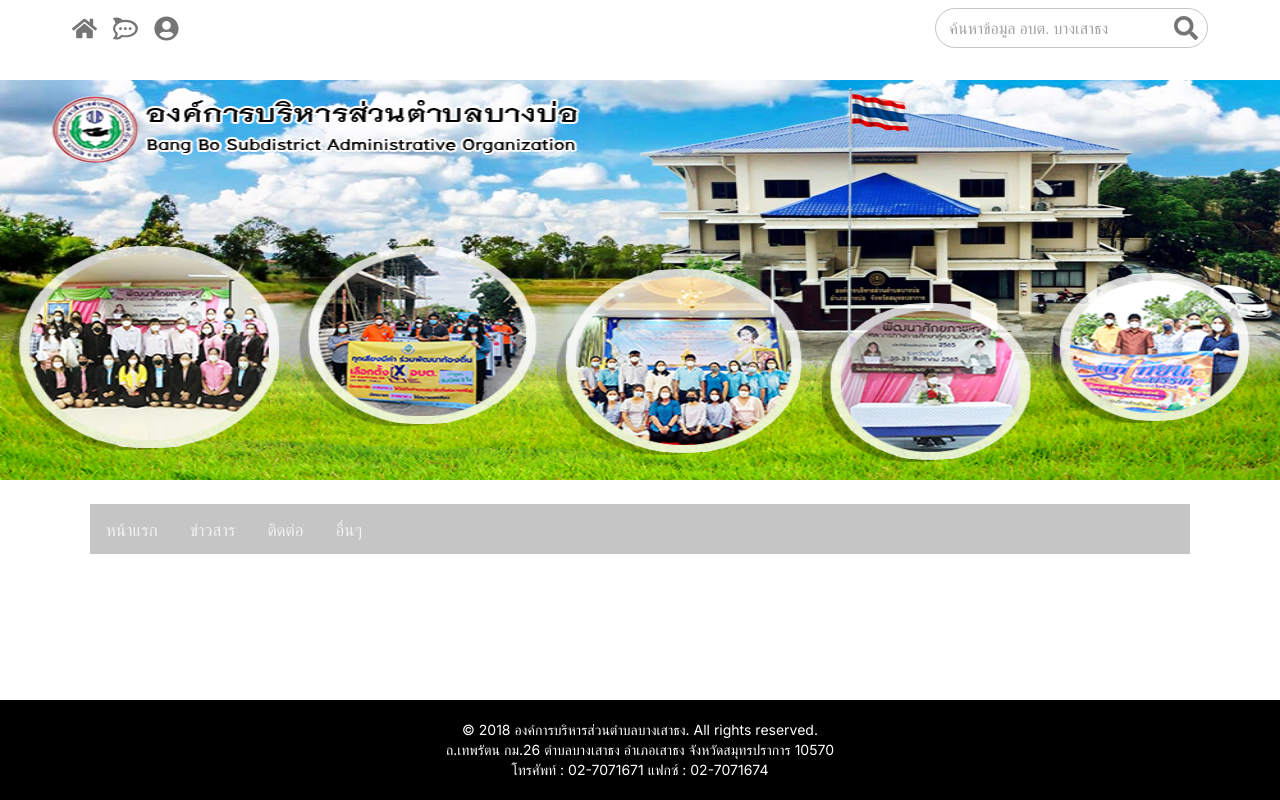
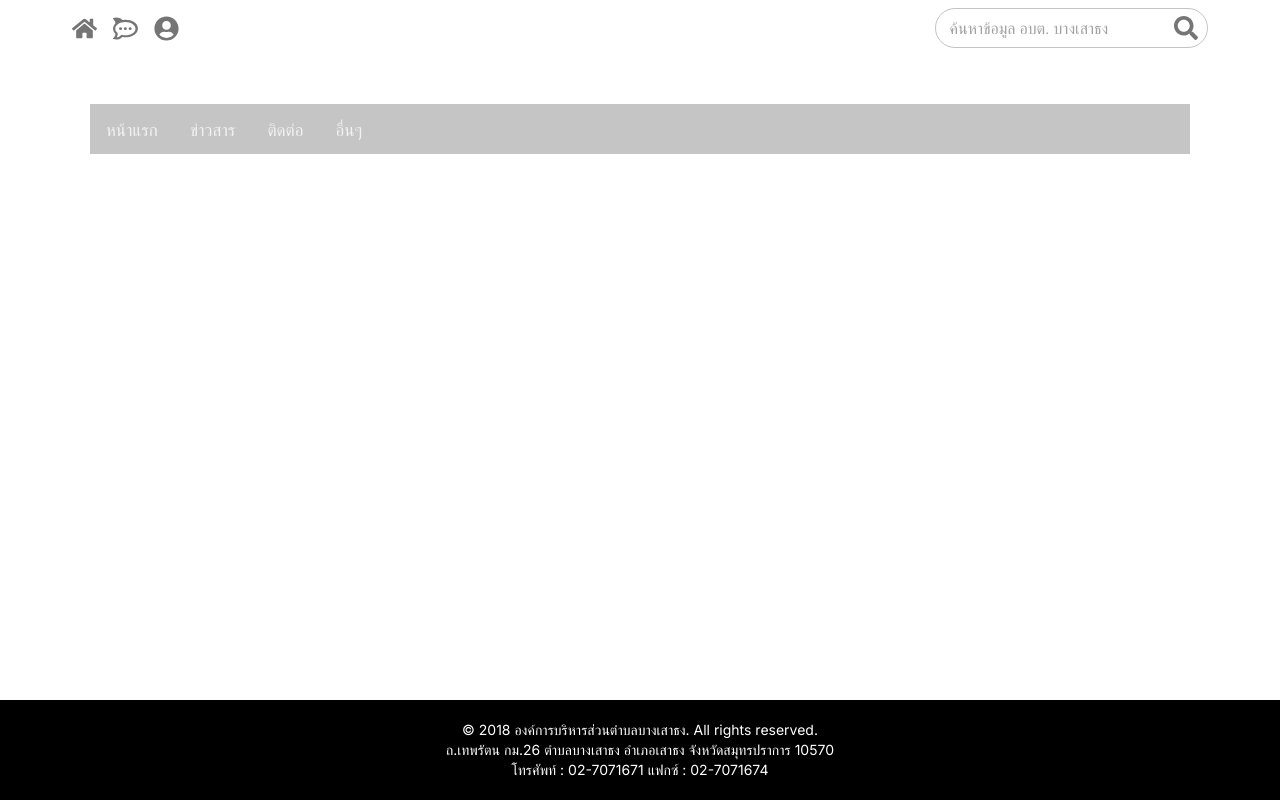
Before and after one commit to nuengdev1111/AT-55, a Next.js app: page /home in a window 1280 px wide. Built offline with nearby package versions, Linux system fonts and the light colour scheme.

Commit message:
date 13/12/2566 11:29

```diff
--- a/src/app/home/page.jsx
+++ b/src/app/home/page.jsx
@@ -18,13 +18,7 @@ export default function Home() {
       </Container>
       <br />
 
-      <Image
-      className={styles.img}
-      src="/pai.png"
-      width={0}
-      height={0}
-      alt="Picture of the author"
-    />
+
     <br />
     <TopNav>
 
```
